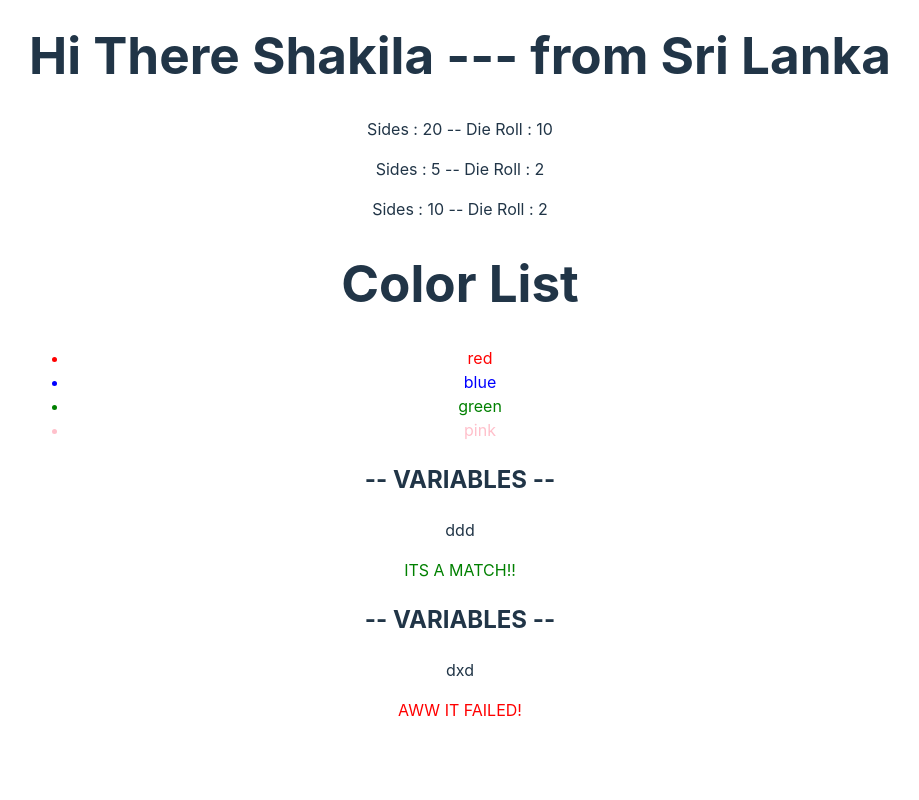
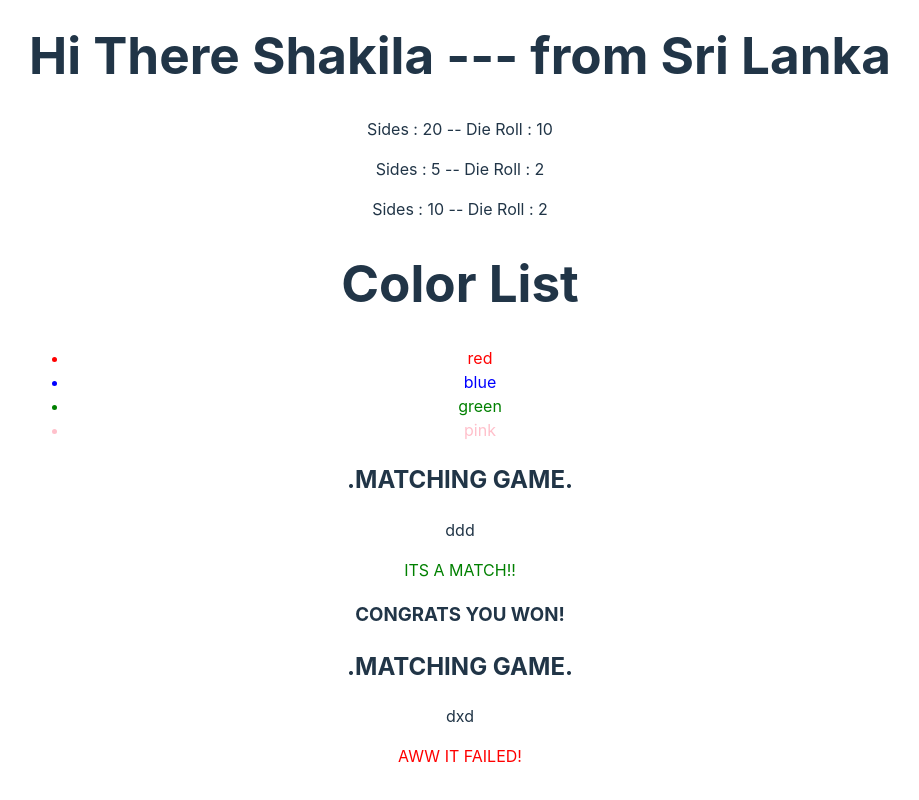
Before and after one commit to 101Shakila/first-react-app, a React (Vite) app: page / in a window 1280 px wide. Shown: the part 461-1261 px from the top of the page, without its empty margins (180-1099 px from the left). Before the commit the page ends 1231 px from the top, so only its background shows below. Built offline with nearby package versions, Linux system fonts and the light colour scheme.

Commit message:
Update Slots.jsx

```diff
--- a/src/Slots.jsx
+++ b/src/Slots.jsx
@@ -1,10 +1,13 @@
 export default function Slots({ val1, val2, val3 }) {
     const test = (val1 === val2 && val2 === val3);
+    const color = { color: test ? 'green' : 'red' }
+    const hiddentest = test ? false : true
     return (
         <div>
-            <h2>-- VARIABLES --</h2>
+            <h2>.MATCHING GAME.</h2>
             <p>{val1}{val2}{val3}</p>
-            <p style={{ color: test ? 'green' : 'red' }}>{test ? 'ITS A MATCH!!' : 'AWW IT FAILED!'}</p>
+            <p style={color}>{test ? 'ITS A MATCH!!' : 'AWW IT FAILED!'}</p>
+            <h3 hidden={hiddentest}>CONGRATS YOU WON!</h3>
         </div >
     )
 }
```
